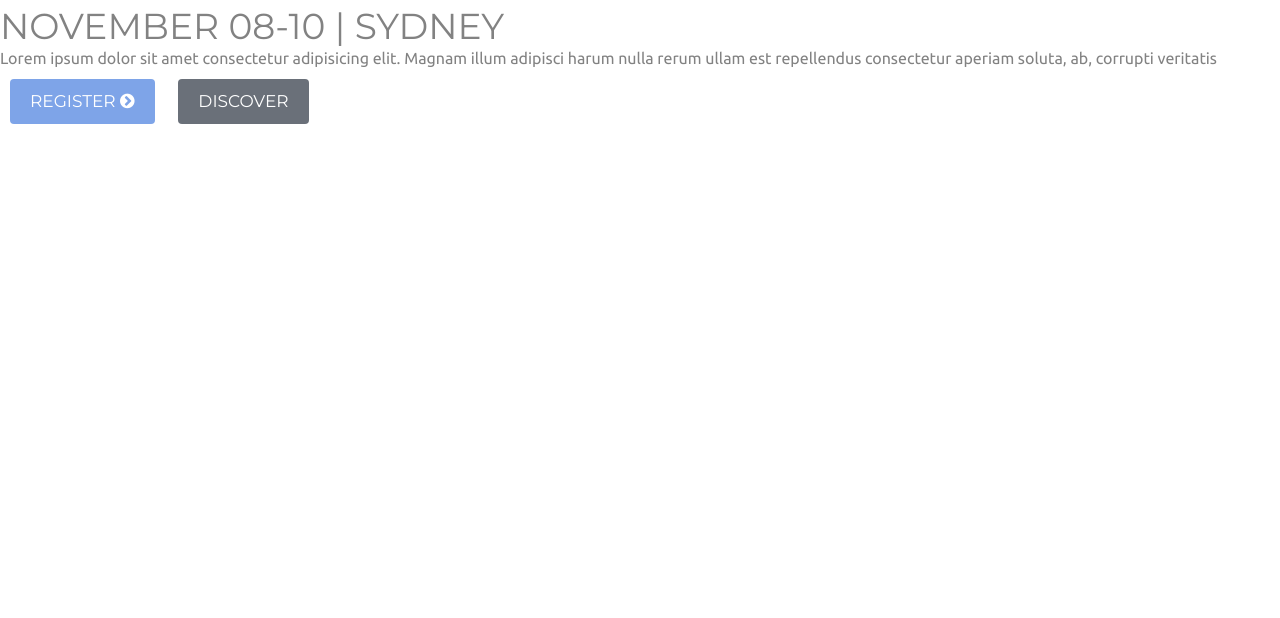
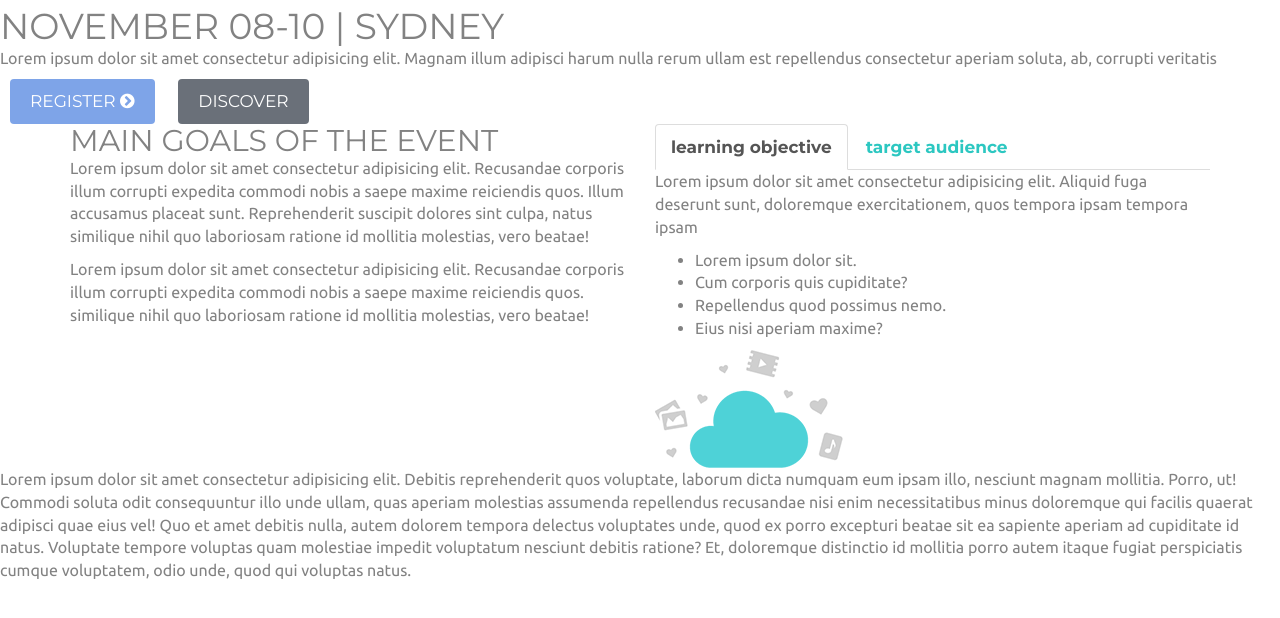
Before and after one commit to AndyMarg/eventide, a website: page public/index.html in a window 1280 px wide. Shown: the part 158-776 px from the top of the page. Drawn offline with nearby package versions, Linux system fonts and the light colour scheme; files that its build step writes are made by us from their sources.

Commit message:
Speakers section design begin (Lesson 5 finished)

```diff
--- a/public/index.html
+++ b/public/index.html
@@ -38,6 +38,65 @@
         </div>
     </section>
 
+    <section id="speakers">
+        <div class="container">
+            <div class="row">
+                <div class="col-md-6">
+                    <div class="right-block">
+                        <h2>main goals of the event</h2>
+                        <p class="large">Lorem ipsum dolor sit amet consectetur adipisicing elit. Recusandae corporis illum
+                            corrupti expedita commodi nobis a saepe maxime reiciendis quos. Illum accusamus placeat sunt.
+                            Reprehenderit suscipit dolores sint culpa, natus similique nihil quo laboriosam ratione id mollitia
+                            molestias, vero beatae!
+                        </p>
+                        <p>Lorem ipsum dolor sit amet consectetur adipisicing elit. Recusandae corporis illum corrupti expedita
+                            commodi nobis a saepe maxime reiciendis quos. similique nihil quo laboriosam ratione id mollitia
+                            molestias, vero beatae!
+                        </p>
+                    </div>
+                </div>
+                <div class="col-md-6">
+                    <div class="right-block">
+                        <div class="section-tabs">
+                            <!-- Nav tabs -->
+                            <ul class="nav nav-tabs" role="tablist">
+                                <li role="presentation" class="active">
+                                    <a href="#home" aria-controls="home" role="tab" data-toggle="tab">learning objective</a>
+                                </li>
+                                <li role="presentation">
+                                    <a href="#profile" aria-controls="profile" role="tab" data-toggle="tab">target audience</a>
+                                </li>
+                            </ul>
+                            <!-- Tab panes -->
+                            <div class="tab-content">
+                                <div role="tabpanel" class="tab-pane active" id="home">
+                                    <p>Lorem ipsum dolor sit amet consectetur adipisicing elit. Aliquid fuga deserunt sunt,
+                                        doloremque exercitationem, quos tempora ipsam  tempora ipsam
+                                    </p>
+                                    <ul>
+                                        <li>Lorem ipsum dolor sit.</li>
+                                        <li>Cum corporis quis cupiditate?</li>
+                                        <li>Repellendus quod possimus nemo.</li>
+                                        <li>Eius nisi aperiam maxime?</li>
+                                    </ul>
+                                    <img src="img/tab_img.png" alt="">
+                                </div>
+                                <div role="tabpanel" class="tab-pane" id="profile">...</div>
+                            </div>
+                        </div> <!-- /.section-tabs-->
+                    </div>
+                </div>
+            </div>
+        </div>
+    </section>
+
+    <p>Lorem ipsum dolor sit amet consectetur adipisicing elit. Debitis reprehenderit quos voluptate, laborum dicta numquam
+        eum ipsam illo, nesciunt magnam mollitia. Porro, ut! Commodi soluta odit consequuntur illo unde ullam, quas aperiam
+        molestias assumenda repellendus recusandae nisi enim necessitatibus minus doloremque qui facilis quaerat adipisci
+        quae eius vel! Quo et amet debitis nulla, autem dolorem tempora delectus voluptates unde, quod ex porro excepturi
+        beatae sit ea sapiente aperiam ad cupiditate id natus. Voluptate tempore voluptas quam molestiae impedit voluptatum
+        nesciunt debitis ratione? Et, doloremque distinctio id mollitia porro autem itaque fugiat perspiciatis cumque voluptatem,
+        odio unde, quod qui voluptas natus.</p>
 
     <script src="libs/jquery/jquery-1.12.4.min.js"></script>
     <script src="libs/bootstrap/js/bootstrap.min.js"></script>
--- a/src/scss/header.scss
+++ b/src/scss/header.scss
@@ -26,6 +26,7 @@ $content-color: #fff;
         max-width: 550px;
 
         & h1 {
+            margin-bottom: 20px;
             font-size: 31px;
             font-weight: 700;
             color: $content-color;
@@ -45,6 +46,6 @@ $content-color: #fff;
                 font-size: 13px;
             }
         }
+    }
 
-    }
 }
--- a/src/scss/partials/_params.scss
+++ b/src/scss/partials/_params.scss
@@ -11,7 +11,7 @@ $default-bg-color: #fff;
 $default-color: #828282;
 
 // default link styles
-$link-font-family: 'Montserrat, sans-serif';
+$link-font-family: Montserrat, sans-serif;
 $link-font-size: 17px;
 $link-font-weight: 700;
 $link-color: #2cc7c1;
--- /dev/null
+++ b/src/scss/speakers.scss
@@ -0,0 +1,18 @@
+@import "partials/mixins";
+@import "partials/params";
+
+#speakers {
+    padding: 90px 0;
+    border-bottom: 2px solid #f0f0f0;
+
+    & .right-block {
+        & h2 {color: #828689;}
+        & p.large {
+            margin-bottom: 20px;
+            color: #828689;
+            font-size: 22px;
+        }
+        & p {}
+    }
+
+}
```
